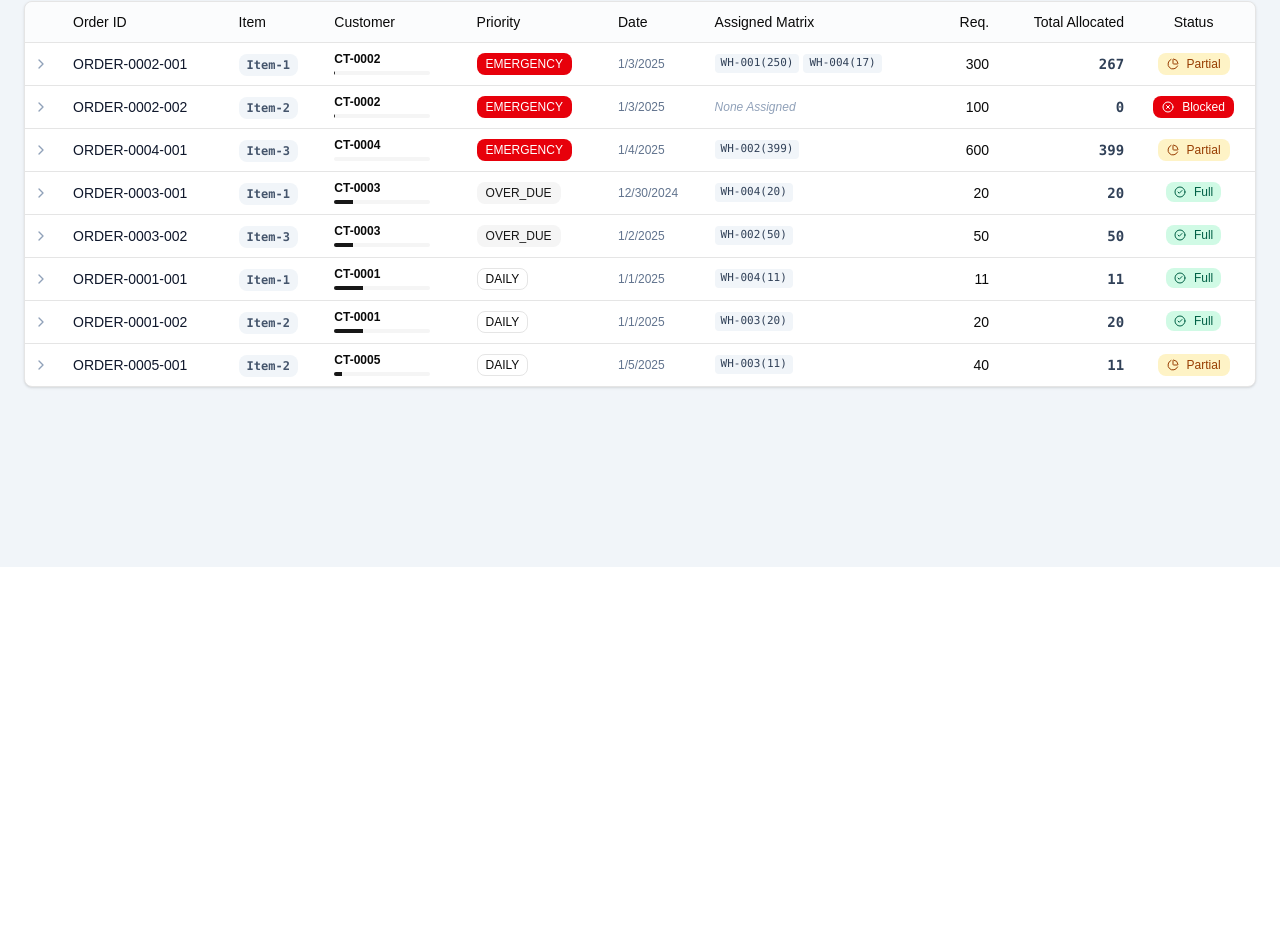
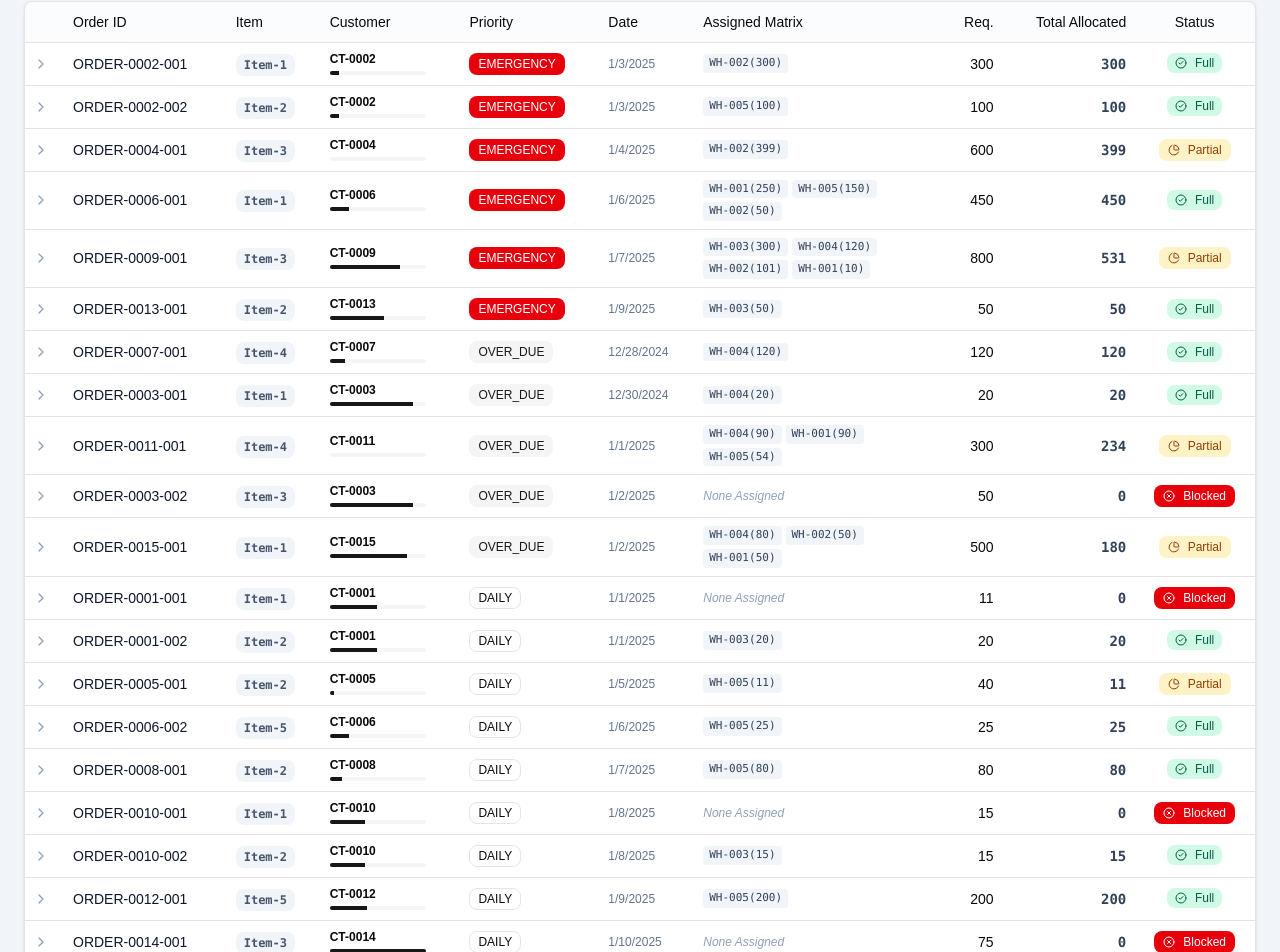
Before and after one commit to TemPattrakorn/allocation-app, a React (Vite) app: page / in a window 1280 px wide. Shown: the part 233-1185 px from the top of the page. Before the commit the page ends 800 px from the top, so only its background shows below. Built offline with nearby package versions, Linux system fonts and the light colour scheme.

Commit message:
feat: expand mock data with new orders and customers for testing scenarios

```diff
--- a/src/data/mockData.ts
+++ b/src/data/mockData.ts
@@ -1,6 +1,7 @@
 import type { SubOrder, Inventory, Customer, PricingRule, PriceTier } from '../types';
 
 export const mockOrders: SubOrder[] = [
+  // Original Orders
   { id: 'ORDER-0001-001', orderId: 'ORDER-0001', itemId: 'Item-1', warehouseId: 'WH-001', supplierId: 'SP-001', requestQuantity: 11, type: 'DAILY', createDate: '2025-01-01T00:00:00Z', customerId: 'CT-0001', allocations: [] },
   { id: 'ORDER-0001-002', orderId: 'ORDER-0001', itemId: 'Item-2', warehouseId: 'WH-002', supplierId: 'SP-000', requestQuantity: 20, type: 'DAILY', createDate: '2025-01-01T00:00:00Z', customerId: 'CT-0001', allocations: [] },
   { id: 'ORDER-0002-001', orderId: 'ORDER-0002', itemId: 'Item-1', warehouseId: 'WH-001', supplierId: 'SP-002', requestQuantity: 300, type: 'EMERGENCY', createDate: '2025-01-03T00:00:00Z', customerId: 'CT-0002', remark: 'Special for VIP', allocations: [] },
@@ -9,14 +10,47 @@ export const mockOrders: SubOrder[] = [
   { id: 'ORDER-0003-002', orderId: 'ORDER-0003', itemId: 'Item-3', warehouseId: 'WH-000', supplierId: 'SP-000', requestQuantity: 50, type: 'OVER_DUE', createDate: '2025-01-02T00:00:00Z', customerId: 'CT-0003', allocations: [] },
   { id: 'ORDER-0004-001', orderId: 'ORDER-0004', itemId: 'Item-3', warehouseId: 'WH-002', supplierId: 'SP-003', requestQuantity: 600, type: 'EMERGENCY', createDate: '2025-01-04T00:00:00Z', customerId: 'CT-0004', remark: 'Exceeds Stock', allocations: [] },
   { id: 'ORDER-0005-001', orderId: 'ORDER-0005', itemId: 'Item-2', warehouseId: 'WH-003', supplierId: 'SP-002', requestQuantity: 40, type: 'DAILY', createDate: '2025-01-05T00:00:00Z', customerId: 'CT-0005', remark: 'Low Credit Test', allocations: [] },
+
+  // New Expanded Orders - Heavy Wildcard Usage
+  { id: 'ORDER-0006-001', orderId: 'ORDER-0006', itemId: 'Item-1', warehouseId: 'WH-000', supplierId: 'SP-000', requestQuantity: 450, type: 'EMERGENCY', createDate: '2025-01-06T10:00:00Z', customerId: 'CT-0006', remark: 'Requires heavy splitting', allocations: [] },
+  { id: 'ORDER-0006-002', orderId: 'ORDER-0006', itemId: 'Item-5', warehouseId: 'WH-000', supplierId: 'SP-000', requestQuantity: 25, type: 'DAILY', createDate: '2025-01-06T10:05:00Z', customerId: 'CT-0006', allocations: [] },
+  { id: 'ORDER-0007-001', orderId: 'ORDER-0007', itemId: 'Item-4', warehouseId: 'WH-004', supplierId: 'SP-000', requestQuantity: 120, type: 'OVER_DUE', createDate: '2024-12-28T08:30:00Z', customerId: 'CT-0007', remark: 'Oldest overdue order', allocations: [] },
+  { id: 'ORDER-0008-001', orderId: 'ORDER-0008', itemId: 'Item-2', warehouseId: 'WH-000', supplierId: 'SP-005', requestQuantity: 80, type: 'DAILY', createDate: '2025-01-07T14:15:00Z', customerId: 'CT-0008', allocations: [] },
+  { id: 'ORDER-0009-001', orderId: 'ORDER-0009', itemId: 'Item-3', warehouseId: 'WH-000', supplierId: 'SP-000', requestQuantity: 800, type: 'EMERGENCY', createDate: '2025-01-07T16:00:00Z', customerId: 'CT-0009', remark: 'Whale customer, huge demand', allocations: [] },
+  { id: 'ORDER-0010-001', orderId: 'ORDER-0010', itemId: 'Item-1', warehouseId: 'WH-000', supplierId: 'SP-000', requestQuantity: 15, type: 'DAILY', createDate: '2025-01-08T09:00:00Z', customerId: 'CT-0010', allocations: [] },
+  { id: 'ORDER-0010-002', orderId: 'ORDER-0010', itemId: 'Item-2', warehouseId: 'WH-000', supplierId: 'SP-000', requestQuantity: 15, type: 'DAILY', createDate: '2025-01-08T09:05:00Z', customerId: 'CT-0010', allocations: [] },
+  { id: 'ORDER-0011-001', orderId: 'ORDER-0011', itemId: 'Item-4', warehouseId: 'WH-000', supplierId: 'SP-000', requestQuantity: 300, type: 'OVER_DUE', createDate: '2025-01-01T11:00:00Z', customerId: 'CT-0011', allocations: [] },
+  { id: 'ORDER-0012-001', orderId: 'ORDER-0012', itemId: 'Item-5', warehouseId: 'WH-005', supplierId: 'SP-005', requestQuantity: 200, type: 'DAILY', createDate: '2025-01-09T10:00:00Z', customerId: 'CT-0012', remark: 'Strict location requirement', allocations: [] },
+  { id: 'ORDER-0013-001', orderId: 'ORDER-0013', itemId: 'Item-2', warehouseId: 'WH-000', supplierId: 'SP-000', requestQuantity: 50, type: 'EMERGENCY', createDate: '2025-01-09T11:30:00Z', customerId: 'CT-0013', allocations: [] },
+  { id: 'ORDER-0014-001', orderId: 'ORDER-0014', itemId: 'Item-3', warehouseId: 'WH-000', supplierId: 'SP-000', requestQuantity: 75, type: 'DAILY', createDate: '2025-01-10T08:45:00Z', customerId: 'CT-0014', allocations: [] },
+  { id: 'ORDER-0015-001', orderId: 'ORDER-0015', itemId: 'Item-1', warehouseId: 'WH-000', supplierId: 'SP-000', requestQuantity: 500, type: 'OVER_DUE', createDate: '2025-01-02T13:20:00Z', customerId: 'CT-0015', remark: 'Should exhaust remaining Item-1', allocations: [] },
 ];
 
 export const mockPricingRules: PricingRule[] = [
+  // Item 1
   { itemId: 'Item-1', supplierId: 'SP-001', basePrice: 99.75 },
   { itemId: 'Item-1', supplierId: 'SP-002', basePrice: 105.00 },
+  { itemId: 'Item-1', supplierId: 'SP-004', basePrice: 95.50 }, // Cheapest Item 1
+
+  // Item 2
   { itemId: 'Item-2', supplierId: 'SP-001', basePrice: 150.00 },
   { itemId: 'Item-2', supplierId: 'SP-002', basePrice: 140.00 },
+  { itemId: 'Item-2', supplierId: 'SP-005', basePrice: 145.00 },
+
+  // Item 3
+  { itemId: 'Item-3', supplierId: 'SP-002', basePrice: 210.00 },
   { itemId: 'Item-3', supplierId: 'SP-003', basePrice: 200.50 },
+  { itemId: 'Item-3', supplierId: 'SP-005', basePrice: 195.00 }, // Cheapest Item 3
+
+  // Item 4
+  { itemId: 'Item-4', supplierId: 'SP-001', basePrice: 320.00 },
+  { itemId: 'Item-4', supplierId: 'SP-003', basePrice: 315.00 },
+  { itemId: 'Item-4', supplierId: 'SP-004', basePrice: 330.00 },
+
+  // Item 5 (Premium)
+  { itemId: 'Item-5', supplierId: 'SP-003', basePrice: 500.00 },
+  { itemId: 'Item-5', supplierId: 'SP-004', basePrice: 480.00 },
+  { itemId: 'Item-5', supplierId: 'SP-005', basePrice: 510.00 },
 ];
 
 export const mockPriceTiers: Record<string, PriceTier> = {
@@ -26,19 +60,53 @@ export const mockPriceTiers: Record<string, PriceTier> = {
 };
 
 export const mockInventory: Inventory[] = [
+  // Item 1 Spread
   { warehouseId: 'WH-001', supplierId: 'SP-001', itemId: 'Item-1', stock: 50 },
   { warehouseId: 'WH-001', supplierId: 'SP-002', itemId: 'Item-1', stock: 250 },
+  { warehouseId: 'WH-004', supplierId: 'SP-001', itemId: 'Item-1', stock: 100 },
+  { warehouseId: 'WH-002', supplierId: 'SP-004', itemId: 'Item-1', stock: 400 },
+  { warehouseId: 'WH-005', supplierId: 'SP-004', itemId: 'Item-1', stock: 150 },
+
+  // Item 2 Spread
   { warehouseId: 'WH-002', supplierId: 'SP-001', itemId: 'Item-2', stock: 50 },
   { warehouseId: 'WH-003', supplierId: 'SP-002', itemId: 'Item-2', stock: 150 },
-  { warehouseId: 'WH-004', supplierId: 'SP-001', itemId: 'Item-1', stock: 100 },
+  { warehouseId: 'WH-001', supplierId: 'SP-005', itemId: 'Item-2', stock: 80 },
+  { warehouseId: 'WH-005', supplierId: 'SP-005', itemId: 'Item-2', stock: 200 },
+
+  // Item 3 Spread
   { warehouseId: 'WH-001', supplierId: 'SP-003', itemId: 'Item-3', stock: 10 },
   { warehouseId: 'WH-002', supplierId: 'SP-003', itemId: 'Item-3', stock: 500 },
+  { warehouseId: 'WH-003', supplierId: 'SP-002', itemId: 'Item-3', stock: 300 },
+  { warehouseId: 'WH-004', supplierId: 'SP-005', itemId: 'Item-3', stock: 120 },
+
+  // Item 4 Spread
+  { warehouseId: 'WH-001', supplierId: 'SP-001', itemId: 'Item-4', stock: 90 },
+  { warehouseId: 'WH-004', supplierId: 'SP-003', itemId: 'Item-4', stock: 210 },
+  { warehouseId: 'WH-005', supplierId: 'SP-004', itemId: 'Item-4', stock: 60 },
+
+  // Item 5 Spread
+  { warehouseId: 'WH-002', supplierId: 'SP-003', itemId: 'Item-5', stock: 40 },
+  { warehouseId: 'WH-003', supplierId: 'SP-004', itemId: 'Item-5', stock: 85 },
+  { warehouseId: 'WH-005', supplierId: 'SP-005', itemId: 'Item-5', stock: 300 },
 ];
 
 export const mockCustomers: Customer[] = [
+  // Original
   { id: 'CT-0001', availableCredit: 5000 },
-  { id: 'CT-0002', availableCredit: 35000 },
-  { id: 'CT-0003', availableCredit: 15000 }, // Mid-tier credit
-  { id: 'CT-0004', availableCredit: 100000 }, // High credit (Whale) - Will hit stock limits first
-  { id: 'CT-0005', availableCredit: 1500 }, // Low credit - Will hit credit limits before fulfilling 40 units of Item-2
+  { id: 'CT-0002', availableCredit: 60000 }, // Updated to 60k per your earlier testing
+  { id: 'CT-0003', availableCredit: 15000 },
+  { id: 'CT-0004', availableCredit: 100000 },
+  { id: 'CT-0005', availableCredit: 1500 },
+
+  // New Expanded Customers
+  { id: 'CT-0006', availableCredit: 85000 }, // High credit, heavy splitting
+  { id: 'CT-0007', availableCredit: 45000 },
+  { id: 'CT-0008', availableCredit: 12000 },
+  { id: 'CT-0009', availableCredit: 500000 }, // Massive Whale
+  { id: 'CT-0010', availableCredit: 3000 },  // Micro buyer
+  { id: 'CT-0011', availableCredit: 75000 },
+  { id: 'CT-0012', availableCredit: 150000 },
+  { id: 'CT-0013', availableCredit: 20000 },
+  { id: 'CT-0014', availableCredit: 35000 },
+  { id: 'CT-0015', availableCredit: 90000 },
 ];
```
